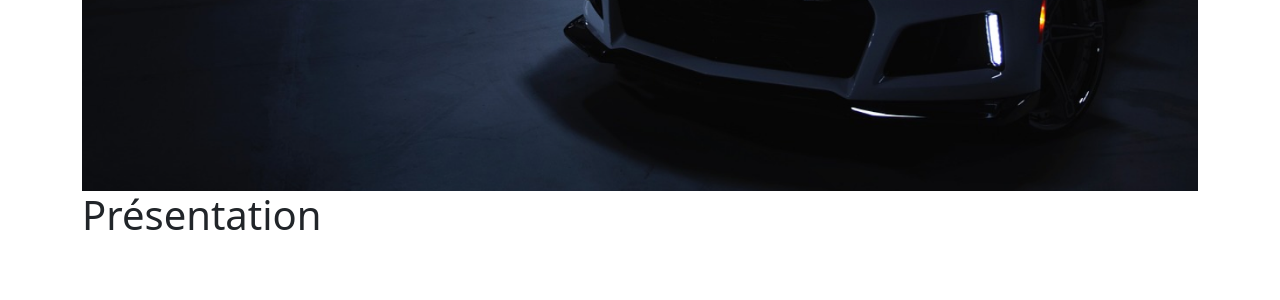
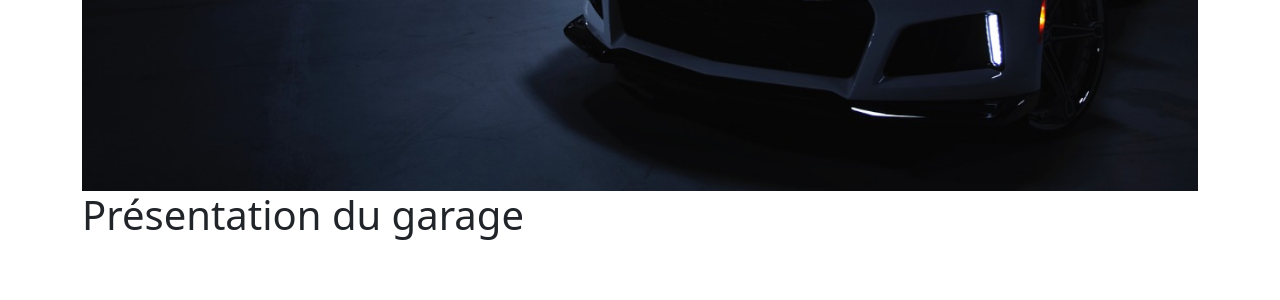
Before and after one commit to mkd-0/vparrot, a Symfony app: template templates/home.html.twig in a window 1280 px wide. Shown: the part 479-779 px from the top of the page. Run offline with Twig, Linux system fonts and the light colour scheme; the template is opened without the code that fills it, so the values that code supplies are empty; some libraries are stand-ins or nearby versions.

Commit message:
home page

```diff
--- a/templates/home.html.twig
+++ b/templates/home.html.twig
@@ -9,7 +9,7 @@
     <!-- Content here -->
     <img src="{{ asset('asset/section1img.png') }}" alt="Description de l'image" class="img-fluid">
 
-    <h1>Présentation</h1>
+    <h1>Présentation du garage</h1>
   </div>
 
         {% endblock %}
```
Also changed, not shown: templates/base.html.twig (line endings or trailing spaces).
